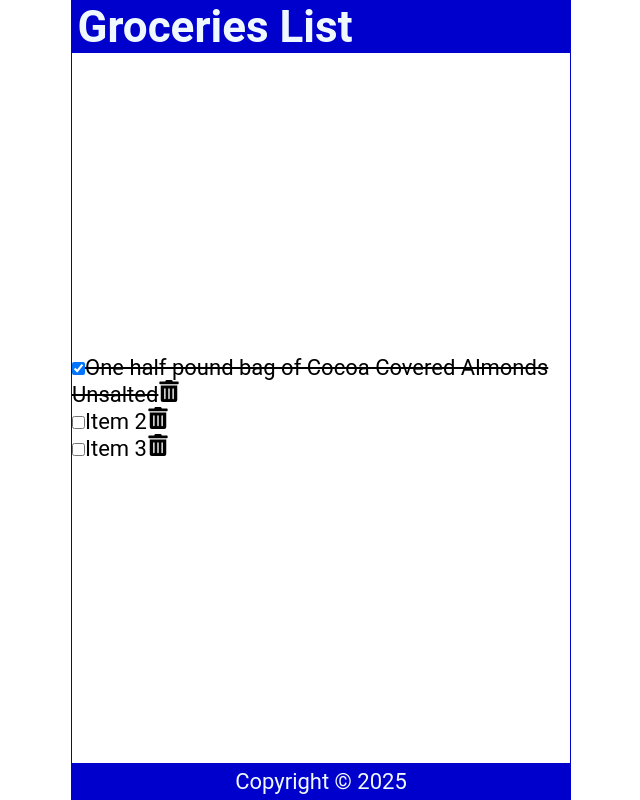
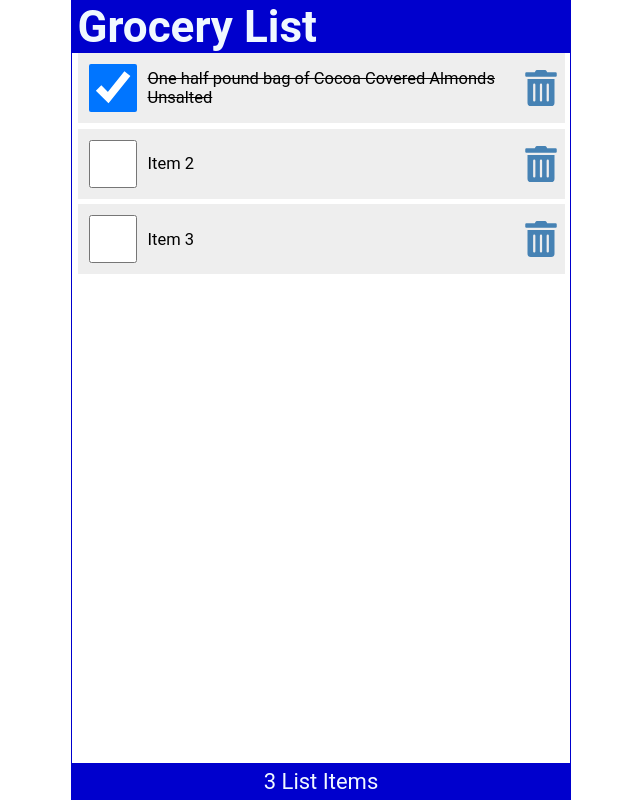
Before and after one commit to deddecco/learningReact, a React (Create React App) app in the folder 01tut/: page / in a window 1280 px wide. Shown: the whole page, without its empty margins (319-959 px from the left). Built offline with nearby package versions, Linux system fonts and the light colour scheme.

Commit message:
prop drilling

```diff
--- a/01tut/src/App.js
+++ b/01tut/src/App.js
@@ -1,16 +1,52 @@
-                                                                    /*import logo from './logo.svg';*/
+/*import logo from './logo.svg';*/
 import Header from './Header';
 import Content from './Content';
 import Footer from './Footer';
+import { useState } from 'react';
 
 function App() {
-/*const name = "Andre";*/
+  const [items, setItems] = useState([
+    {
+      id: 1,
+      checked: true,
+      item: "One half pound bag of Cocoa Covered Almonds Unsalted"
+    },
+    {
+      id: 2,
+      checked: false,
+      item: "Item 2"
+    },
+    {
+      id: 3,
+      checked: false,
+      item: "Item 3"
+    }
+  ]);
+
+
+  const handleCheck = (id) => {
+    const listItems = items.map((item) => item.id === id ? { ...item, checked: !item.checked } : item);
+    setItems(listItems);
+    localStorage.setItem('shoppinglist', JSON.stringify(listItems));
+  }
+
+  const handleDelete = (id) => {
+    const listItems = items.filter((item) => item.id !== id);
+    setItems(listItems);
+    localStorage.setItem('shoppinglist', JSON.stringify(listItems));
+  }
+
+
 
   return (
     <div className="App">
-      <Header/>
-      <Content/>
-      <Footer/>
+      <Header title={'Grocery List'} />
+      <Content
+        items={items}
+        handleCheck={handleCheck}
+        handleDelete={handleDelete}
+      />
+      <Footer length={items.length} />
     </div>
   );
 }
--- a/01tut/src/Content.js
+++ b/01tut/src/Content.js
@@ -1,60 +1,15 @@
-import { useState } from 'react';
-import { FaTrashAlt } from 'react-icons/fa';
 
-const Content = () => {
-    const [items, setItems] = useState([
-        {
-            id: 1,
-            checked: true,
-            item: "One half pound bag of Cocoa Covered Almonds Unsalted"
-        },
-        {
-            id: 2,
-            checked: false,
-            item: "Item 2"
-        },
-        {
-            id: 3,
-            checked: false,
-            item: "Item 3"
-        }
-    ]);
-
-    const handleCheck = (id) => {
-        const listItems = items.map((item) => item.id === id ? { ...item, checked: !item.checked } : item);
-        setItems(listItems);
-        localStorage.setItem('shoppinglist', JSON.stringify(listItems));
-    }
-
-    const handleDelete = (id) => {
-        const listItems = items.filter((item) => item.id !== id);
-        setItems(listItems);
-        localStorage.setItem('shoppinglist', JSON.stringify(listItems));
-    }
+import ItemList from './ItemList';
+const Content = ({ items, handleCheck, handleDelete }) => {
 
     return (
         <main>
             {items.length ? (
-                <ul>
-                    {items.map((item) => (
-                        <li className="item" key={item.id}>
-                            <input
-                                type="checkbox"
-                                onChange={() => handleCheck(item.id)}
-                                checked={item.checked}
-                            />
-                            <label
-                                style={(item.checked) ? { textDecoration: 'line-through' } : null}
-                                onDoubleClick={() => handleCheck(item.id)}
-                            >{item.item}</label>
-                            <FaTrashAlt
-                                onClick={() => handleDelete(item.id)}
-                                role="button"
-                                tabIndex="0"
-                            />
-                        </li>
-                    ))}
-                </ul>
+                <ItemList
+                    items={items}
+                    handleCheck={handleCheck}
+                    handleDelete={handleDelete}
+                />
             ) : (
                 <p style={{ marginTop: '2rem' }}>Your list is empty.</p>
             )}
--- a/01tut/src/Footer.js
+++ b/01tut/src/Footer.js
@@ -1,9 +1,7 @@
-const Footer = () => {
-    const today = new Date();
-
+const Footer = ({ length }) => {
     return (
         <footer>
-            <p>Copyright &copy; {today.getFullYear()}</p>
+            <p> {length} List {length === 1 ? "Item" : "Items"}</p>
         </footer>
     )
 }
--- a/01tut/src/Header.js
+++ b/01tut/src/Header.js
@@ -1,9 +1,13 @@
-const Header = () => {
-return(
-<header>
-<h1>Groceries List </h1>
-</header>
-)
+const Header = ({title}) => {
+    return (
+        <header>
+            <h1>{title} </h1>
+        </header>
+    )
+}
+
+Header.defaultProps = {
+    title: "Default"
 }
 
 export default Header
--- /dev/null
+++ b/01tut/src/ItemList.js
@@ -0,0 +1,19 @@
+import LineItem from './LineItem';
+
+const ItemList = ({ items, handleCheck, handleDelete }) => {
+    return (
+        <ul>
+            {items.map((item) => (
+                <LineItem
+                    key={item.id}
+                    item={item}
+                    handleCheck={handleCheck}
+                    handleDelete={handleDelete}
+                />
+
+            ))}
+        </ul>
+    )
+}
+
+export default ItemList
--- /dev/null
+++ b/01tut/src/LineItem.js
@@ -0,0 +1,26 @@
+import React from 'react'
+import { FaTrashAlt } from 'react-icons/fa';
+
+const LineItem = ({ item, handleCheck, handleDelete }) => {
+    return (
+        <li className="item" key={item.id}>
+            <input
+                type="checkbox"
+                onChange={() => handleCheck(item.id)}
+                checked={item.checked}
+            />
+            <label
+                style={(item.checked) ? { textDecoration: 'line-through' } : null}
+                onDoubleClick={() => handleCheck(item.id)}
+            >{item.item}</label>
+            <FaTrashAlt
+                onClick={() => handleDelete(item.id)}
+                role="button"
+                tabIndex="0"
+                aria-label={`Delete ${item.item}`}
+            />
+        </li>
+    )
+}
+
+export default LineItem
--- a/01tut/src/index.css
+++ b/01tut/src/index.css
@@ -44,7 +44,7 @@ main {
   display: flex;
   flex-direction: column;
   flex-grow: 1;
-  justify-content: center;
+  justify-content: flex-start;
   align-items: center;
   overflow-y: auto;
 }
@@ -57,3 +57,62 @@ footer {
   display: grid;
   place-content: center;
 }
+
+ul {
+  width: 100%;
+  list-style: none;
+  padding: 0 0.25rem 0.25rem;
+}
+
+ul li::before {
+  content: "\200B";
+}
+
+.item {
+  display: flex;
+  justify-content: flex-start;
+  align-items: center;
+  padding: 0.5rem 0 0.5rem 0.5rem;
+  margin: 0.25rem 0;
+  background-color: #eee;
+}
+
+.item:first-child {
+  margin: 0;
+}
+
+.item input[type="checkbox"] {
+  text-align: center;
+  width: 2.5rem;
+  width: 48px;
+  min-width: 48px;
+  height: 2.5rem;
+  height: 48px;
+  min-height: 48px;
+  cursor: pointer;
+  margin-right: 0.5rem;
+}
+
+.item input[type="checkbox"]:focus+label {
+  text-decoration: underline;
+}
+
+.item>label {
+  font-size: 0.75rem;
+  flex-grow: 1;
+}
+
+.item svg {
+  width: 48px;
+  min-width: 48px;
+  height: 36px;
+  font-size: 1rem;
+  color: steelblue;
+  cursor: pointer;
+}
+
+.item svg:focus,
+.item svg:hover {
+  color: red;
+  outline: none;
+}
--- /dev/null
+++ b/package.json
@@ -0,0 +1,5 @@
+{
+  "dependencies": {
+    "react-icons": "^5.5.0"
+  }
+}
```
Also changed, not shown: 1 other file (tests, documents, lock files or other folders).
